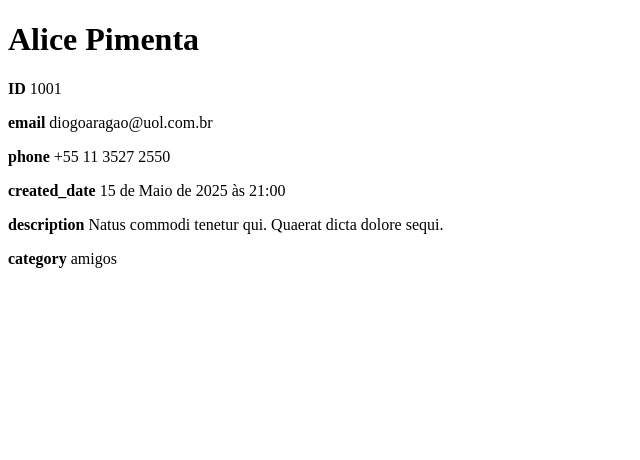
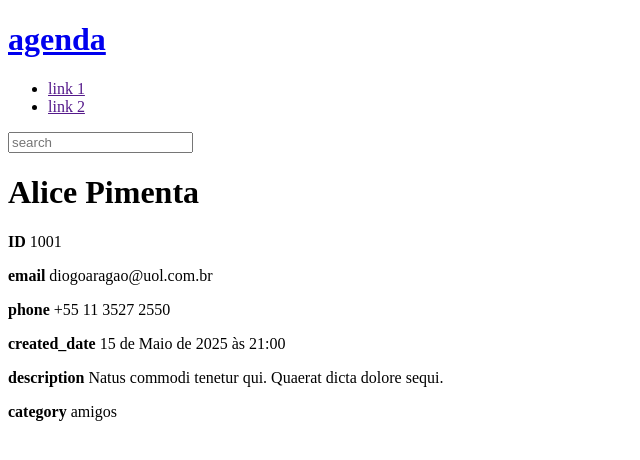
Before and after one commit to Ericferraz15/projeto_agenda, a Django app: page /1001/ in a window 1280 px wide. Shown: the top 460 px of the page, without its empty margins (0-640 px from the left). Run offline with Django 5.2, Linux system fonts and the light colour scheme; data comes from the database, SQL or seed files in the repository.

Commit message:
adicionando uma pesquisa com e o header

```diff
--- a/base_templates/global/base.html
+++ b/base_templates/global/base.html
@@ -1,17 +1,14 @@
-{% load static %} <!DOCTYPE html>
-<html lang="en">
+<!DOCTYPE html>
+<html lang="pt-BR">
 <head>
-    <meta charset="UTF-8">
-    <meta name="viewport" content="width=device-width, initial-scale=1.0">
-    <title>Document</title>
-    <link rel="stylesheet" href="{% static 'global/css/style.css' %}">
+    {% include 'global/partials/_head.html' %}
 </head>
 <body>
-    <main.content>
+    {% include 'global/partials/_header.html' %}
 
+    <main class="content">
         {%block content%}{% endblock %}
-
-    </main.content>
+    </main>
 
 </body>
 </html>
--- /dev/null
+++ b/base_templates/global/partials/_head.html
@@ -0,0 +1,6 @@
+    {% load static %}
+    <meta charset="UTF-8">
+    <meta name="viewport" content="width=device-width, initial-scale=1.0">
+    <meta http-equiv="X-UA-Compatilble" content="IE-edge">
+    <title>{{ site_title }}Agenda</title>
+    <link rel="stylesheet" href="{% static 'global/css/style.css' %}">
--- /dev/null
+++ b/base_templates/global/partials/_header.html
@@ -0,0 +1,38 @@
+    <header class="header">
+        <h1 class=" header-heading">
+            <a href="{% url 'contact:index' %}" class="header-link">
+                agenda
+            </a>
+
+        </h1>
+        <nav class="menu">
+            <ul class="menu-list">
+                <li class="menu-item">
+                    <a href="" class="menu-link">
+                        link 1
+                    </a>
+                </li>
+                 <li class="menu-item">
+                    <a href="" class="menu-link">
+                        link 2
+                    </a>
+                </li>
+            </ul>
+        </nav>
+
+        <div class="search">
+            <form
+            action="{% url 'contact:search' %}"
+            method="get"
+            >
+                <input
+                 type="search"
+                 class="search-input"
+                 placeholder="search"
+                 id="search"
+                 name="q"
+                 >
+            </form>
+        </div>
+
+    </header>
--- a/contact/templates/contact/index.html
+++ b/contact/templates/contact/index.html
@@ -10,7 +10,7 @@
             <thead>
                 <tr class="table-row table-row-header">
                    <th class="table-header">ID</th>
-                   <th class="table-header">Fist_name</th>
+                   <th class="table-header">first_name</th>
                    <th class="table-header">Last_name</th>
                    <th class="table-header">Phone</th>
                    <th class="table-header">email</th>
@@ -29,7 +29,7 @@
                          </a>
                         </td>
                         <td class="table-cel">
-                            {{contact.fist_name}}
+                            {{contact.first_name}}
                         </td>
                         <td class="table-cel">
                              {{contact.last_name}}
--- a/contact/urls.py
+++ b/contact/urls.py
@@ -5,6 +5,7 @@ app_name = "contact"
 
 urlpatterns = [
     path('', views.inedex, name = 'index'),
-    path("<int:contact_id>/", views.contact, name="contact")
+    path("<int:contact_id>/", views.contact, name="contact"),
+    path("search/", views.search, name="search"),
 
 ]
--- a/contact/views/contact_views.py
+++ b/contact/views/contact_views.py
@@ -1,13 +1,15 @@
 #type: ignore
 
-from django.shortcuts import render
+from django.shortcuts import render,get_object_or_404, redirect
 from contact.models import Contact
+from django.http import Http404
 
 
 def inedex (request):
-    Contacts = Contact.objects.all()
+    Contacts = Contact.objects.filter(show = True).order_by('-id')[10:20]
     context = {
         "contacts": Contacts,
+        "site_title" : 'Contatos - '
     }
 
     return render(
@@ -16,10 +18,43 @@ def inedex (request):
         context
         )
 
+def search (request):
+    search_value = request.GET.get('q', '').strip()
+    if search_value == "":
+        return redirect("contact:index")
+
+    contacts = Contact.objects\
+        .filter(show = True)\
+        .filter(first_name__icontains = search_value)\
+        .order_by('id')
+
+    print(contacts.query)
+
+
+    context = {
+        "contacts": contacts,
+        "site_title" : 'Search - '
+    }
+
+    return render(
+        request,
+        "contact/index.html",
+        context
+        )
+
+
 def contact (request, contact_id):
-    single_contact = Contact.objects.get(pk=contact_id)
+    # single_contact = Contact.objects.filter(pk=contact_id).first()
+    single_contact = get_object_or_404 (Contact, pk=contact_id)
+    # if single_contact is None:
+        # raise Http404()
+
+    site_title = f"{single_contact.first_name} {single_contact.last_name} -"
+
+
     context = {
         "contact": single_contact,
+        'site_title': site_title
     }
 
     return render(
```
